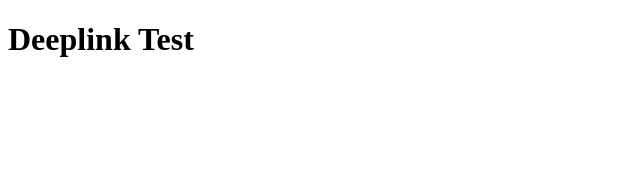
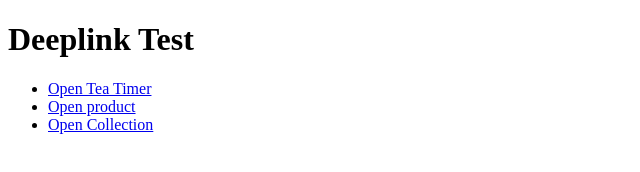
Before and after one commit to abhay-apptile/deeplink, a website: page public/index.html in a window 1280 px wide. Shown: the whole page, without its empty margins (0-640 px from the left). Drawn offline with Linux system fonts and the light colour scheme.

Commit message:
added links

```diff
--- a/index.js
+++ b/index.js
@@ -7,7 +7,7 @@ app.use(express.static("public"));
 app.use("*", (req, res, error) => {
   var fullUrl = req.protocol + "://" + req.get("host") + req.originalUrl;
   res.setHeader("Content-Type", "text/html");
-  res.send(`<h1>You are trying to open ${fullUrl}</h1>`);
+  res.send(`<h1>You've opened ${fullUrl}</h1>`);
 });
 
 app.listen(port, () => {
--- a/public/index.html
+++ b/public/index.html
@@ -8,5 +8,10 @@
   </head>
   <body>
     <h1>Deeplink Test</h1>
+    <ul>
+      <li><a href="/tea-timer">Open Tea Timer</a></li>
+      <li><a href="/products/mickey-mouse-blend-tin-of-30-sachets">Open product</a></li>
+      <li><a href="/collections/classic-collection">Open Collection</a></li>
+    </ul>
   </body>
 </html>
```
